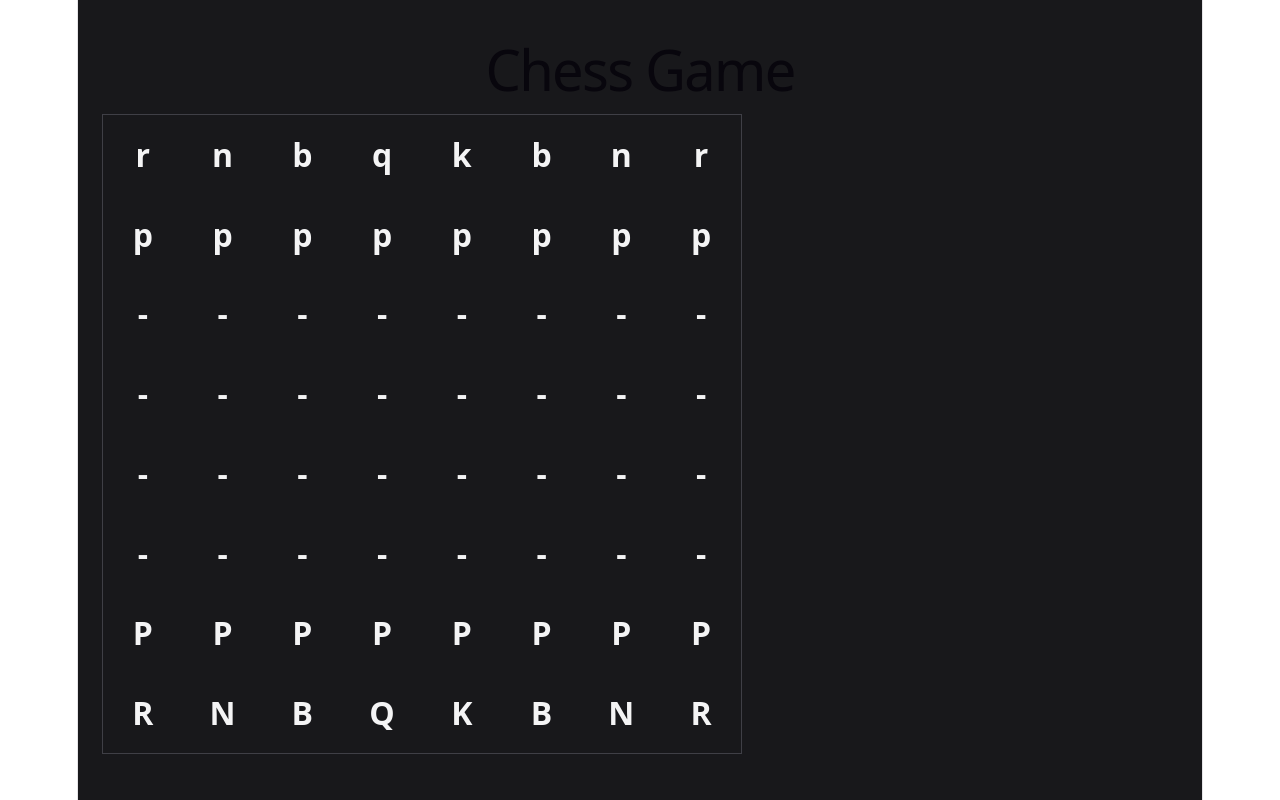
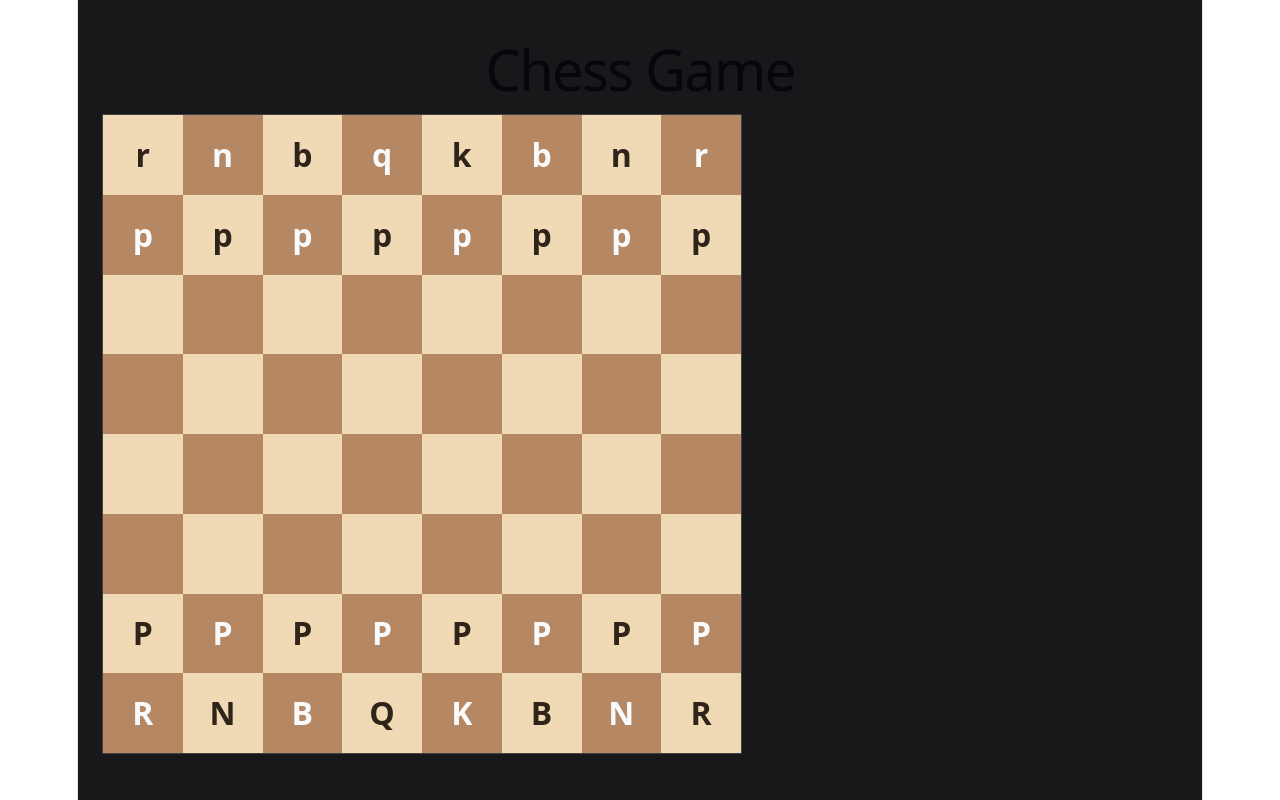
Before and after one commit to SanukaWaravita/Chess_Game, a React app in the folder chess_game/frontend/: page / in a window 1280 px wide. Built offline with nearby package versions, Linux system fonts and the light colour scheme; the HTML template or start-up script is replaced by a standard one.

Commit message:
Add alternating square colors

```diff
--- a/chess_game/frontend/src/App.css
+++ b/chess_game/frontend/src/App.css
@@ -25,3 +25,13 @@
   font-size: 32px;
   font-weight: 600;
 }
+
+.square-light {
+  background: #f0d9b5;
+  color: #2f2419;
+}
+
+.square-dark {
+  background: #b58863;
+  color: #f9fafb;
+}
--- a/chess_game/frontend/src/App.jsx
+++ b/chess_game/frontend/src/App.jsx
@@ -18,15 +18,15 @@ function App() {
         {initialBoard.map((row, rowIndex) => (
           <div key={rowIndex} className="board-row">
             {
-              row.map((piece, columnIndex) => (
-                <span key={columnIndex} className="square">
-                  {
-                    piece || '-'
-                    // If there is a piece, show the piece.
-                    // Otherwise show '-'
-                  }
-                </span>
-              ))
+              row.map((piece, columnIndex) => {
+                const isDarkSquare = (rowIndex + columnIndex) % 2 === 1
+
+                return (
+                  <span key={columnIndex} className={`square ${isDarkSquare ? 'square-dark' : 'square-light'}`}>
+                    {piece || ''}
+                  </span>
+                )
+              })
             }
           </div>
         ))}
```
